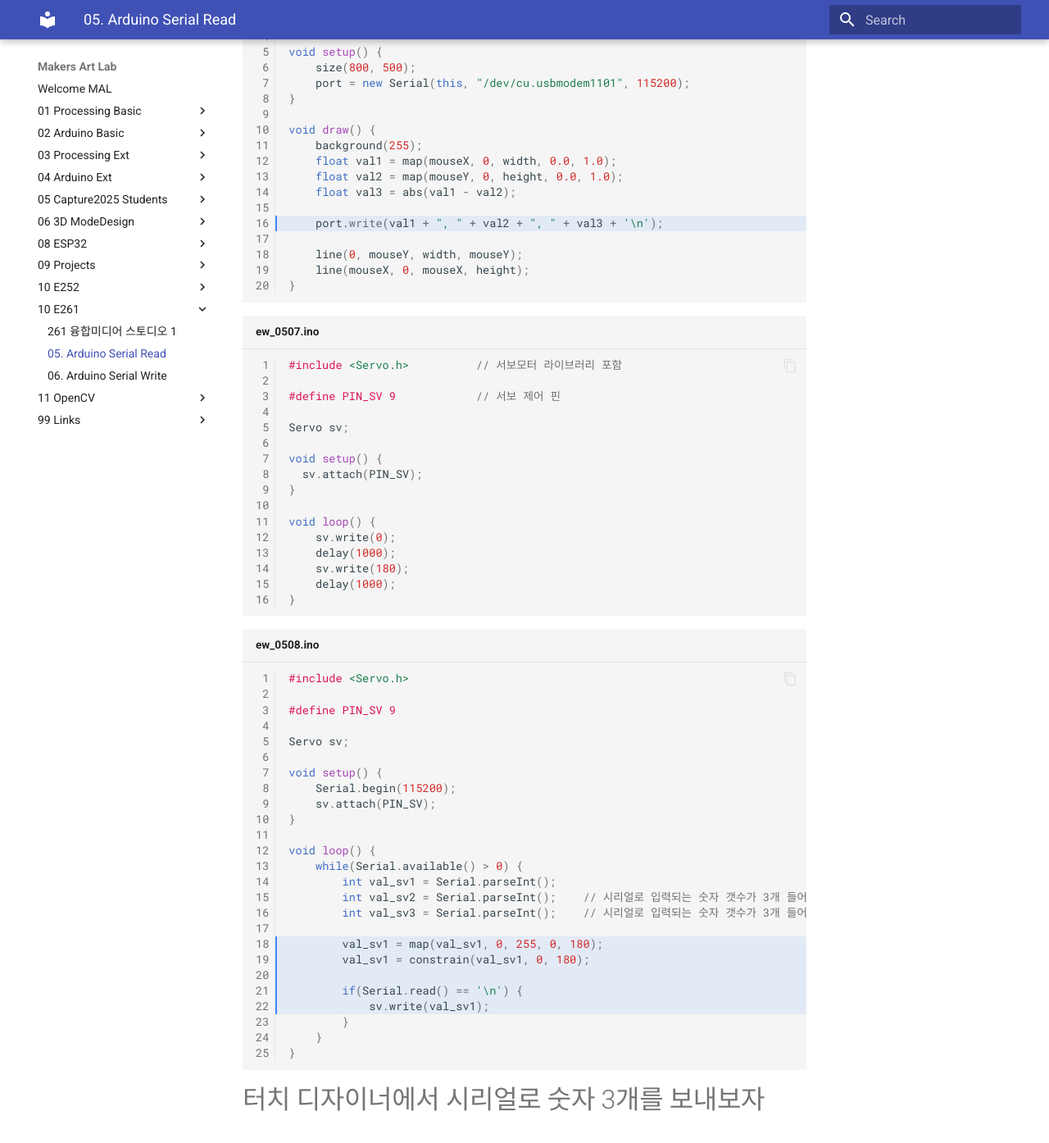
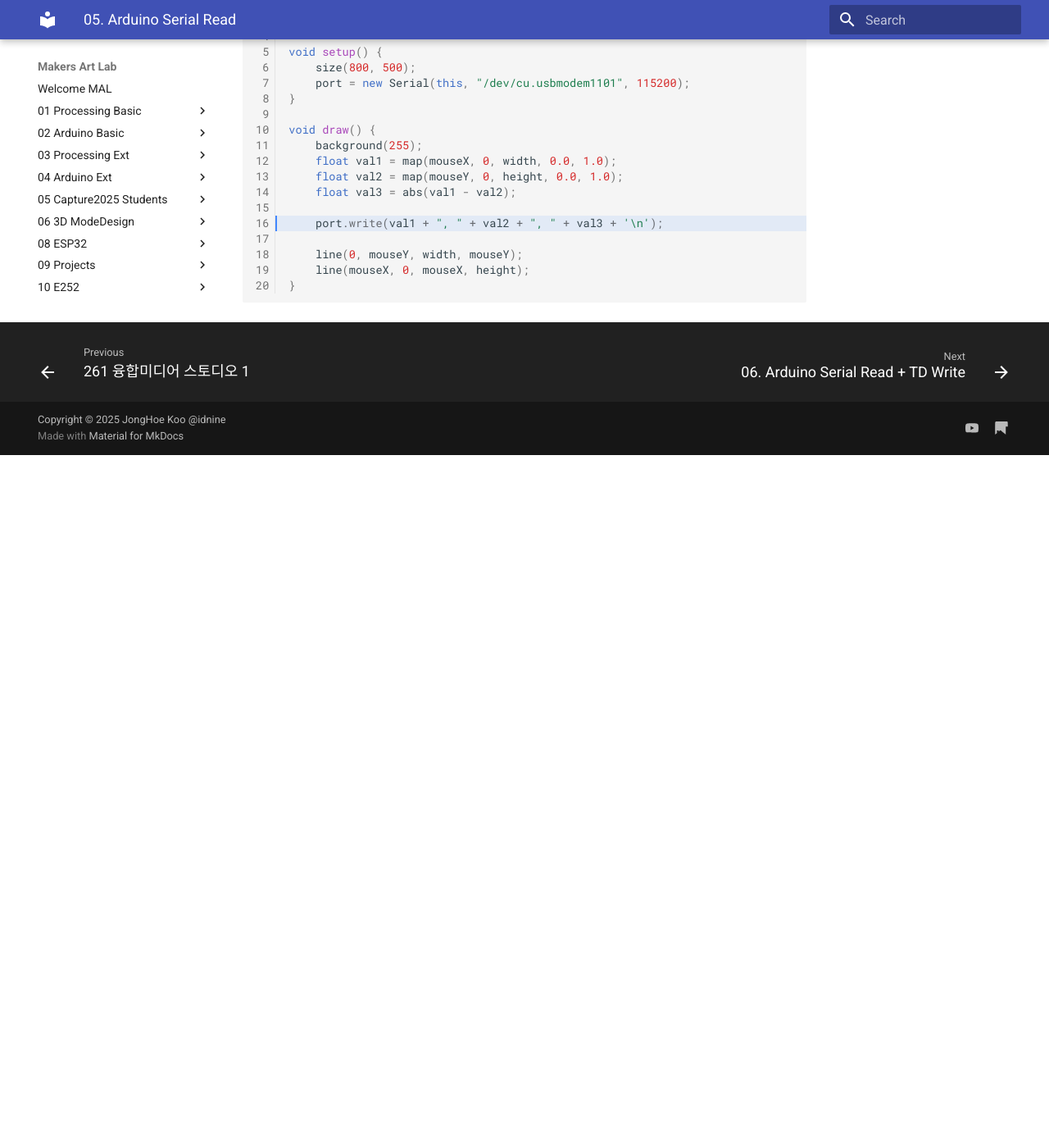
Before and after one commit to jonghoe9/makers-art-lab, an MkDocs documentation site: the page built from docs/10_E261/05_Arduino_Serial.md, in a window 1280 px wide and 1400 px high, scrolled down 3320 px. Shown: the top 1394 px of the window at 82% size. Built offline with MkDocs 1.6.1 and Material for MkDocs 9.7.7, drawn with Linux system fonts in a browser that asks for light colours; after the commit the page ends 3875 px from its top, so only the background shows below that; some of the changed text lies outside the part shown.

Commit message:
TD 추가

````diff
--- a/docs/10_E261/05_Arduino_Serial.md
+++ b/docs/10_E261/05_Arduino_Serial.md
@@ -172,61 +172,3 @@
     line(mouseX, 0, mouseX, height);
 }
 ```
-
-
-```cpp title="ew_0507.ino" linenums="1" hl_lines="18-22"
-#include <Servo.h>          // 서보모터 라이브러리 포함
-
-#define PIN_SV 9            // 서보 제어 핀
-
-Servo sv;
-
-void setup() {
-  sv.attach(PIN_SV);
-}
-
-void loop() {
-    sv.write(0);
-    delay(1000);
-    sv.write(180);
-    delay(1000);
-}
-```
-
-```cpp title="ew_0508.ino" linenums="1" hl_lines="18-22"
-#include <Servo.h>
-
-#define PIN_SV 9
-
-Servo sv;
-
-void setup() {
-    Serial.begin(115200);
-    sv.attach(PIN_SV);
-}
-
-void loop() {
-    while(Serial.available() > 0) {
-        int val_sv1 = Serial.parseInt();
-        int val_sv2 = Serial.parseInt();    // 시리얼로 입력되는 숫자 갯수가 3개 들어오니 일단 읽기는 한다
-        int val_sv3 = Serial.parseInt();    // 시리얼로 입력되는 숫자 갯수가 3개 들어오니 일단 읽기는 한다
-
-        val_sv1 = map(val_sv1, 0, 255, 0, 180);
-        val_sv1 = constrain(val_sv1, 0, 180);
-
-        if(Serial.read() == '\n') {
-            sv.write(val_sv1);
-        }
-    }
-}
-```
-
-# 터치 디자이너에서 시리얼로 숫자 3개를 보내보자
-
-![터치디자이너 시리얼 보내기](../img/261_05_td.png)
-
-- LFO : 신호 발생
-- Math : 신호 출력 범위 조절
-- Null : 출력 정리
-- Chop to Exec : 채널의 변화에서 뭔가(시리얼)를 실행한다
-- Seial : 출력 포트 지정
````
Also changed, not shown: docs/10_E261/06_Arduino_SerialWrite.md (deleted, +0 -39 lines), docs/10_E261/06_Arduino_Serial_TD.md (added, +185 -0 lines), docs/img/261-06_td-001.png (added), docs/img/261-06_td-002.png (added), docs/img/261-06_td-003.png (added), docs/img/261-06_td-004.png (added), docs/img/261-06_td-005.png (added), docs/img/261-06_td-006.png (added), docs/img/261-06_td-007.png (added), docs/img/261-06_td-008.png (added), docs/img/261-06_td-009.png (added), docs/img/261-06_td-010.png (added), docs/img/261-06_td-011.png (added), docs/img/261-06_td-012.png (added), 3 more files.
